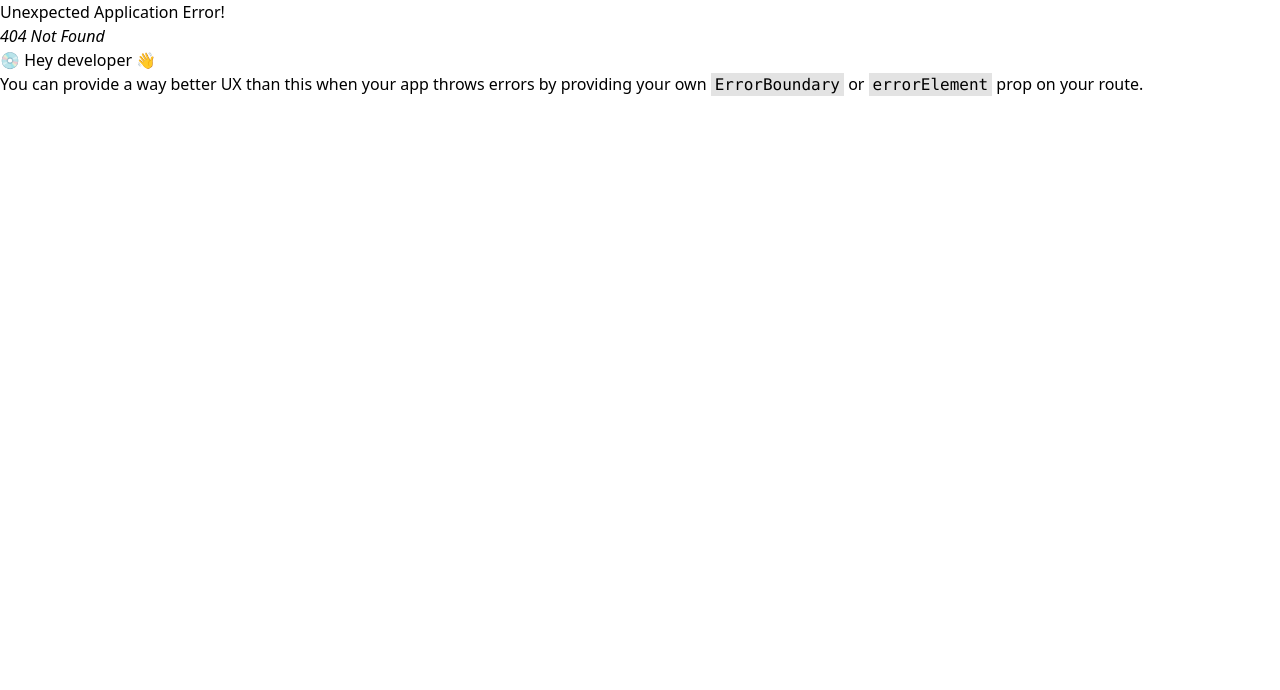
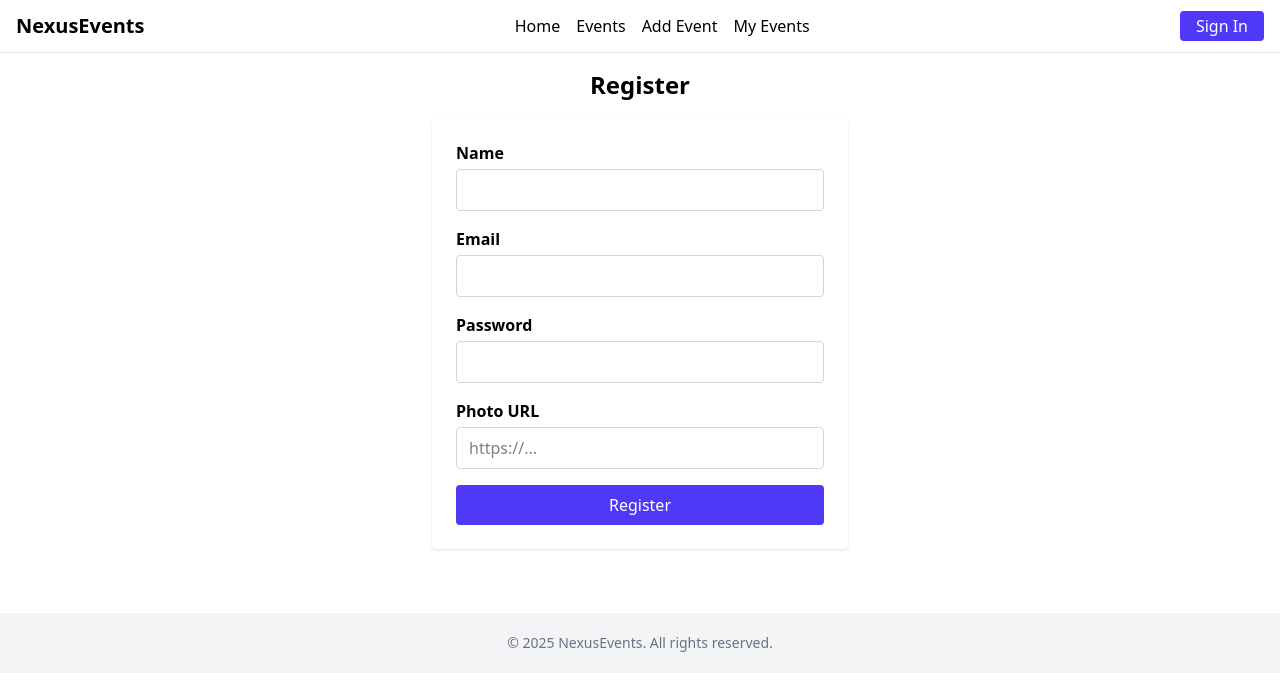
Before and after one commit to wahedpro/Event-Management-Web-Application, a React (Vite) app in the folder client/: page /register in a window 1280 px wide. Before the commit this address had no page. Shown: the top 690 px of the page. Built offline with nearby package versions, Linux system fonts and the light colour scheme.

Commit message:
Login and Registration page design

```diff
--- /dev/null
+++ b/client/src/pages/LoginPage/LoginPage.jsx
@@ -0,0 +1,56 @@
+import { useState } from "react";
+import { NavLink, useNavigate } from "react-router-dom";
+
+const LoginPage = () => {
+  const navigate = useNavigate();
+  const [error, setError] = useState("");
+
+  const handleLogin = (event) => {
+    event.preventDefault();
+    const email = event.target.email.value;
+    const password = event.target.password.value;
+
+    const loginData = { email, password };
+
+    console.log(loginData);
+  };
+
+  return (
+    <div className="max-w-md mx-auto p-4">
+      <h2 className="text-2xl font-bold mb-4 text-center">Login</h2>
+      <form
+        onSubmit={handleLogin}
+        className="bg-white p-6 shadow rounded space-y-4"
+      >
+        {error && <p className="text-red-500">{error}</p>}
+        <div>
+          <label className="block mb-1 font-semibold">Email</label>
+          <input
+            name="email"
+            type="email"
+            required
+            className="w-full border border-gray-300 rounded px-3 py-2"
+          />
+        </div>
+        <div>
+          <label className="block mb-1 font-semibold">Password</label>
+          <input
+            name="password"
+            type="password"
+            required
+            className="w-full border border-gray-300 rounded px-3 py-2"
+          />
+        </div>
+        <button
+          type="submit"
+          className="bg-indigo-600 text-white px-4 py-2 rounded hover:bg-indigo-700 w-full"
+        >
+          Login
+        </button>
+      </form>
+      <p>Do not have an account? <NavLink to="/register">Register Now</NavLink></p>
+    </div>
+  );
+};
+
+export default LoginPage;
--- /dev/null
+++ b/client/src/pages/RegistrationPage/RegistrationPage.jsx
@@ -0,0 +1,76 @@
+
+import { useState } from "react";
+import { useNavigate } from "react-router-dom";
+
+const RegistrationPage = () => {
+  const navigate = useNavigate();
+  const [error, setError] = useState("");
+
+  const handleRegister = (event) => {
+    event.preventDefault();
+    const name = event.target.name.value;
+    const email = event.target.email.value;
+    const password = event.target.password.value;
+    const photoURL = event.target.photoURL.value;
+
+    const userData = { name, email, password, photoURL };
+    console.log(userData);
+  };
+
+  return (
+    <div className="max-w-md mx-auto p-4">
+      <h2 className="text-2xl font-bold mb-4 text-center">Register</h2>
+      <form
+        onSubmit={handleRegister}
+        className="bg-white p-6 shadow rounded space-y-4"
+      >
+        {error && <p className="text-red-500">{error}</p>}
+        <div>
+          <label className="block mb-1 font-semibold">Name</label>
+          <input
+            name="name"
+            type="text"
+            required
+            className="w-full border border-gray-300 rounded px-3 py-2"
+          />
+        </div>
+        <div>
+          <label className="block mb-1 font-semibold">Email</label>
+          <input
+            name="email"
+            type="email"
+            required
+            className="w-full border border-gray-300 rounded px-3 py-2"
+          />
+        </div>
+        <div>
+          <label className="block mb-1 font-semibold">Password</label>
+          <input
+            name="password"
+            type="password"
+            required
+            className="w-full border border-gray-300 rounded px-3 py-2"
+          />
+        </div>
+        <div>
+          <label className="block mb-1 font-semibold">Photo URL</label>
+          <input
+            name="photoURL"
+            type="text"
+            placeholder="https://..."
+            required
+            className="w-full border border-gray-300 rounded px-3 py-2"
+          />
+        </div>
+        <button
+          type="submit"
+          className="bg-indigo-600 text-white px-4 py-2 rounded hover:bg-indigo-700 w-full"
+        >
+          Register
+        </button>
+      </form>
+    </div>
+  );
+};
+
+export default RegistrationPage;
```
Also changed, not shown: client/src/routes/router.jsx (+10 -0 lines).
